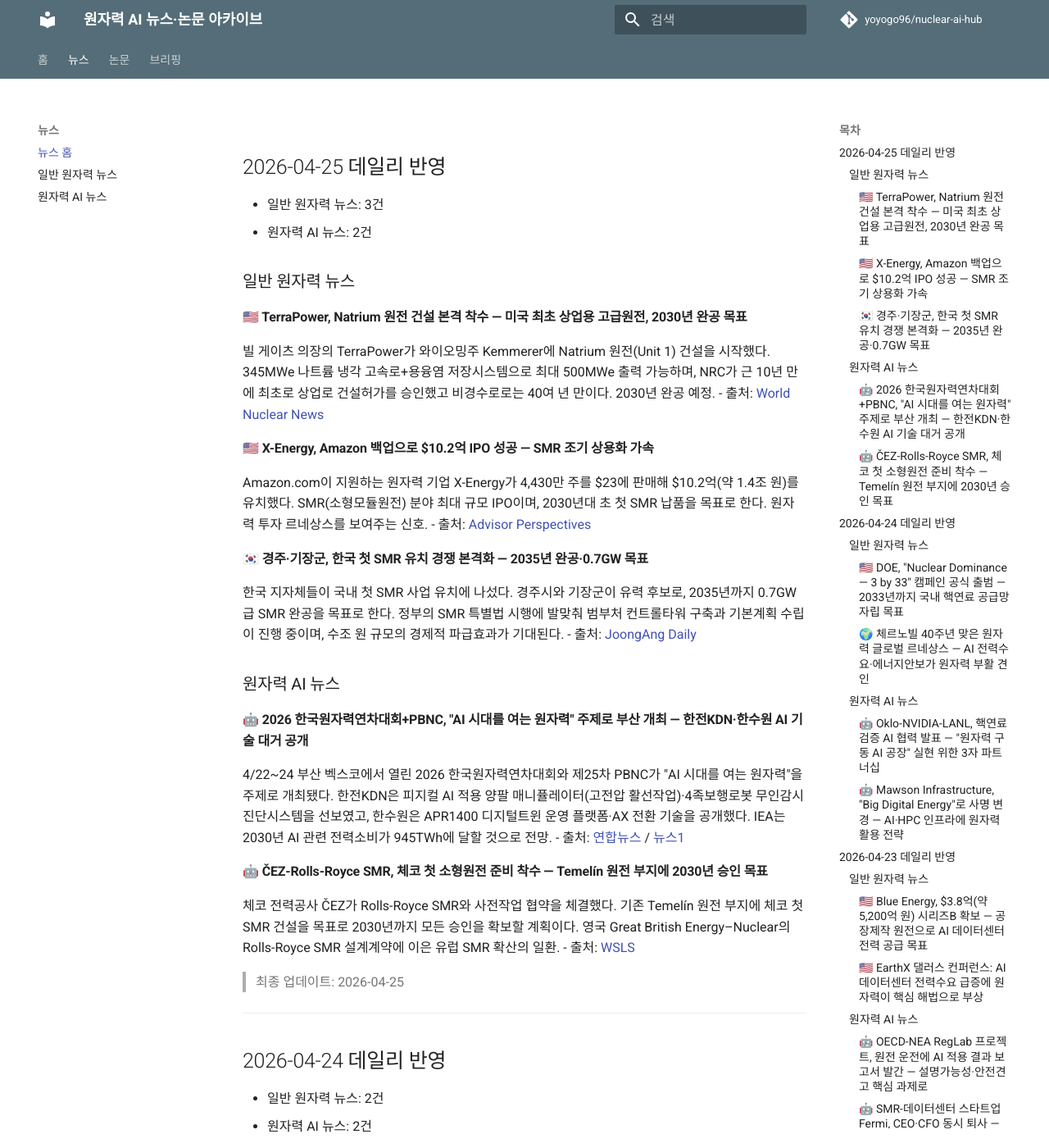
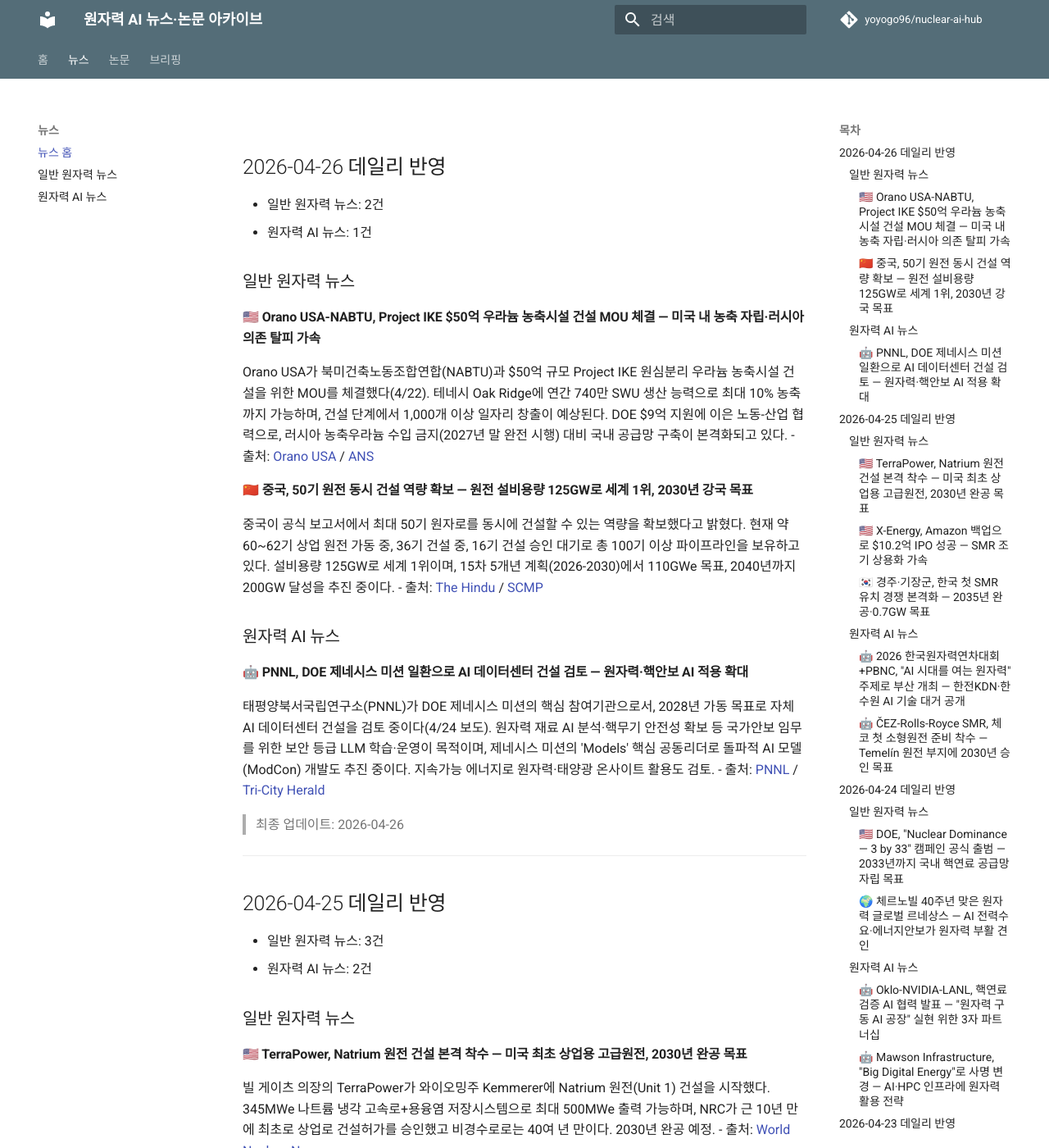
Before and after one commit to yoyogo96/nuclear-ai-hub, an MkDocs documentation site: the page built from docs/news/index.md, in a window 1280 px wide and 1400 px high. Shown: the whole window at 82% size. Built offline with MkDocs 1.6.1 and Material for MkDocs 9.7.7, drawn with Linux system fonts in a browser that asks for light colours; comment, search, counter and statistics services are not loaded.

Commit message:
2026-04-26 데일리 업데이트: 뉴스 3건(Orano IKE MOU, 중국 50기 동시건설, PNNL AI 데이터센터), 논문 신규 없음

```diff
--- a/docs/briefings/index.md
+++ b/docs/briefings/index.md
@@ -1,3 +1,20 @@
+## 2026-04-26 데일리 브리핑
+
+### 오늘의 3줄 요약
+1. Orano USA가 NABTU와 $50억 Project IKE 우라늄 농축시설 건설 MOU를 체결해 미국 내 핵연료 공급망 자립이 본격화했다.
+2. 중국이 최대 50기 원전 동시 건설 역량을 공식 확인하며, 설비용량 125GW 세계 1위·2030년 원전 강국 목표를 재확인했다.
+3. PNNL이 DOE 제네시스 미션 일환으로 자체 AI 데이터센터 건설을 검토하며, 원자력 재료 분석·핵안보 AI 적용이 확대되고 있다.
+
+### 주요 뉴스 키워드
+Orano Project IKE, 우라늄 농축 자립, 중국 50기 동시건설, PNNL AI 데이터센터, 제네시스 미션, 체르노빌 40주년
+
+### 관련 링크
+- [Orano Project IKE MOU (ANS)](https://www.ans.org/news/article-7977/orano-signs-mou-with-trade-union-for-project-ike-construction/)
+- [중국 50기 동시건설 (The Hindu)](https://www.thehindu.com/news/international/china-acquired-capacity-to-build-50-nuclear-power-reactors-simultaneously-official-report/article70904311.ece)
+- [PNNL 제네시스 미션 (PNNL)](https://www.pnnl.gov/news-media/pnnl-powers-biotechnology-grid-operations-nuclear-science-through-genesis-ai-science)
+
+---
+
 ## 2026-04-25 데일리 브리핑
 
 ### 오늘의 3줄 요약
--- a/docs/news/index.md
+++ b/docs/news/index.md
@@ -1,3 +1,27 @@
+## 2026-04-26 데일리 반영
+- 일반 원자력 뉴스: 2건
+- 원자력 AI 뉴스: 1건
+
+### 일반 원자력 뉴스
+
+#### 🇺🇸 Orano USA-NABTU, Project IKE $50억 우라늄 농축시설 건설 MOU 체결 — 미국 내 농축 자립·러시아 의존 탈피 가속
+Orano USA가 북미건축노동조합연합(NABTU)과 $50억 규모 Project IKE 원심분리 우라늄 농축시설 건설을 위한 MOU를 체결했다(4/22). 테네시 Oak Ridge에 연간 740만 SWU 생산 능력으로 최대 10% 농축까지 가능하며, 건설 단계에서 1,000개 이상 일자리 창출이 예상된다. DOE $9억 지원에 이은 노동-산업 협력으로, 러시아 농축우라늄 수입 금지(2027년 말 완전 시행) 대비 국내 공급망 구축이 본격화되고 있다.
+- 출처: [Orano USA](https://www.orano.group/usa/en/our-news/news-releases/2026/orano-usa-and-nabtu-sign-memorandum-of-understanding-to-support-construction-of-project-ike-uranium-enrichment-facility) / [ANS](https://www.ans.org/news/article-7977/orano-signs-mou-with-trade-union-for-project-ike-construction/)
+
+#### 🇨🇳 중국, 50기 원전 동시 건설 역량 확보 — 원전 설비용량 125GW로 세계 1위, 2030년 강국 목표
+중국이 공식 보고서에서 최대 50기 원자로를 동시에 건설할 수 있는 역량을 확보했다고 밝혔다. 현재 약 60~62기 상업 원전 가동 중, 36기 건설 중, 16기 건설 승인 대기로 총 100기 이상 파이프라인을 보유하고 있다. 설비용량 125GW로 세계 1위이며, 15차 5개년 계획(2026-2030)에서 110GWe 목표, 2040년까지 200GW 달성을 추진 중이다.
+- 출처: [The Hindu](https://www.thehindu.com/news/international/china-acquired-capacity-to-build-50-nuclear-power-reactors-simultaneously-official-report/article70904311.ece) / [SCMP](https://www.scmp.com/economy/china-economy/article/3350847/chinas-vast-nuclear-power-sector-now-able-build-50-reactors-time)
+
+### 원자력 AI 뉴스
+
+#### 🤖 PNNL, DOE 제네시스 미션 일환으로 AI 데이터센터 건설 검토 — 원자력·핵안보 AI 적용 확대
+태평양북서국립연구소(PNNL)가 DOE 제네시스 미션의 핵심 참여기관으로서, 2028년 가동 목표로 자체 AI 데이터센터 건설을 검토 중이다(4/24 보도). 원자력 재료 AI 분석·핵무기 안전성 확보 등 국가안보 임무를 위한 보안 등급 LLM 학습·운영이 목적이며, 제네시스 미션의 'Models' 핵심 공동리더로 돌파적 AI 모델(ModCon) 개발도 추진 중이다. 지속가능 에너지로 원자력·태양광 온사이트 활용도 검토.
+- 출처: [PNNL](https://www.pnnl.gov/news-media/pnnl-powers-biotechnology-grid-operations-nuclear-science-through-genesis-ai-science) / [Tri-City Herald](https://www.tri-cityherald.com)
+
+> 최종 업데이트: 2026-04-26
+
+---
+
 ## 2026-04-25 데일리 반영
 - 일반 원자력 뉴스: 3건
 - 원자력 AI 뉴스: 2건
--- a/docs/papers/index.md
+++ b/docs/papers/index.md
@@ -1,3 +1,10 @@
+# 2026-04-26 업데이트
+
+- 지난 24시간 기준으로 arXiv 및 주요 학술 소스를 재확인했지만, 기존 반영본과 중복되지 않는 원자력+인공지능 핵심 신규 논문/프리프린트는 확인되지 않았습니다.
+- 오늘은 논문 목록을 추가하지 않고 "신규 없음" 상태로 갱신합니다.
+
+---
+
 # 2026-04-23 업데이트
 
 ## [Bridging Theory and Data: Correcting Nuclear Mass Models with Interpretable Machine Learning](https://arxiv.org/abs/2603.15203) (arXiv, 2026-03)
```
